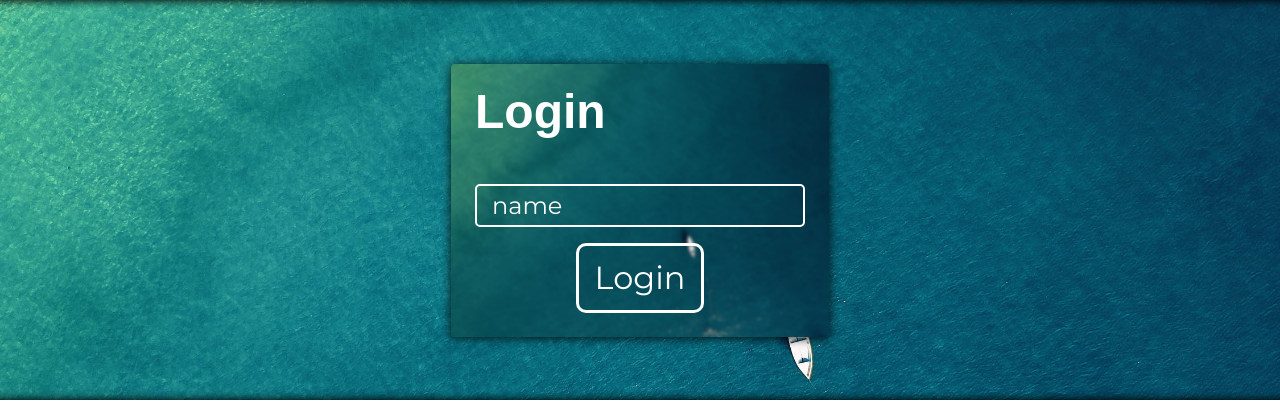
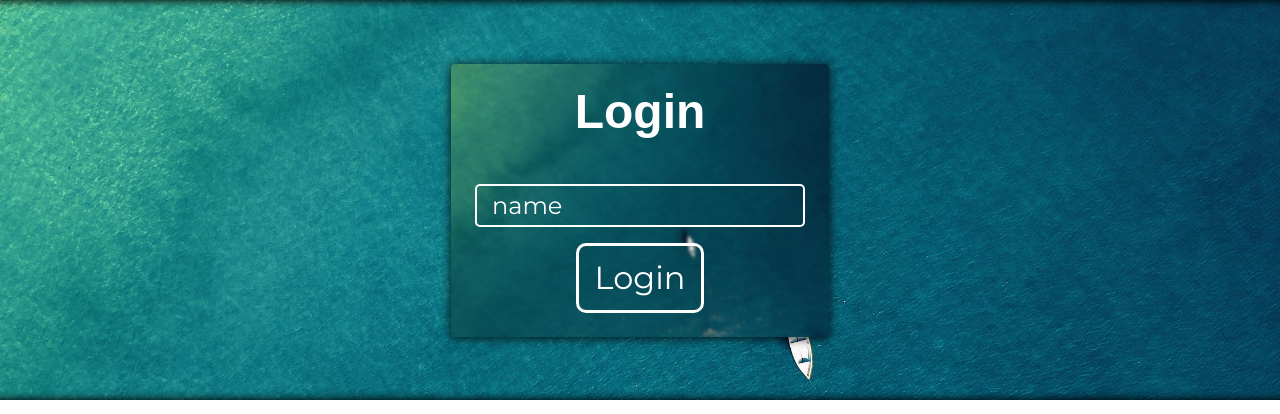
Before and after one commit to scrummer123/stage_opdracht, a PHP site: page / in a window 1280 px wide. Shown: the top 414 px of the page. Run offline with PHP 8.4, Linux system fonts and the light colour scheme; some libraries are stand-ins or nearby versions.

Commit message:
Update index.php

```diff
--- a/index.php
+++ b/index.php
@@ -27,7 +27,7 @@
         <div class="flexvt"></div>
         <div class="blur myshadow p-4 rounded">
           <div>
-            <h1 class="pb-5">Login</h1>
+            <h1 class="pb-5 text-center">Login</h1>
             <form action="index.php" method="get" class="d-flex flex-column">
               <input id="input" name="input" type="text" placeholder="name">
               <div class="d-flex">
```
